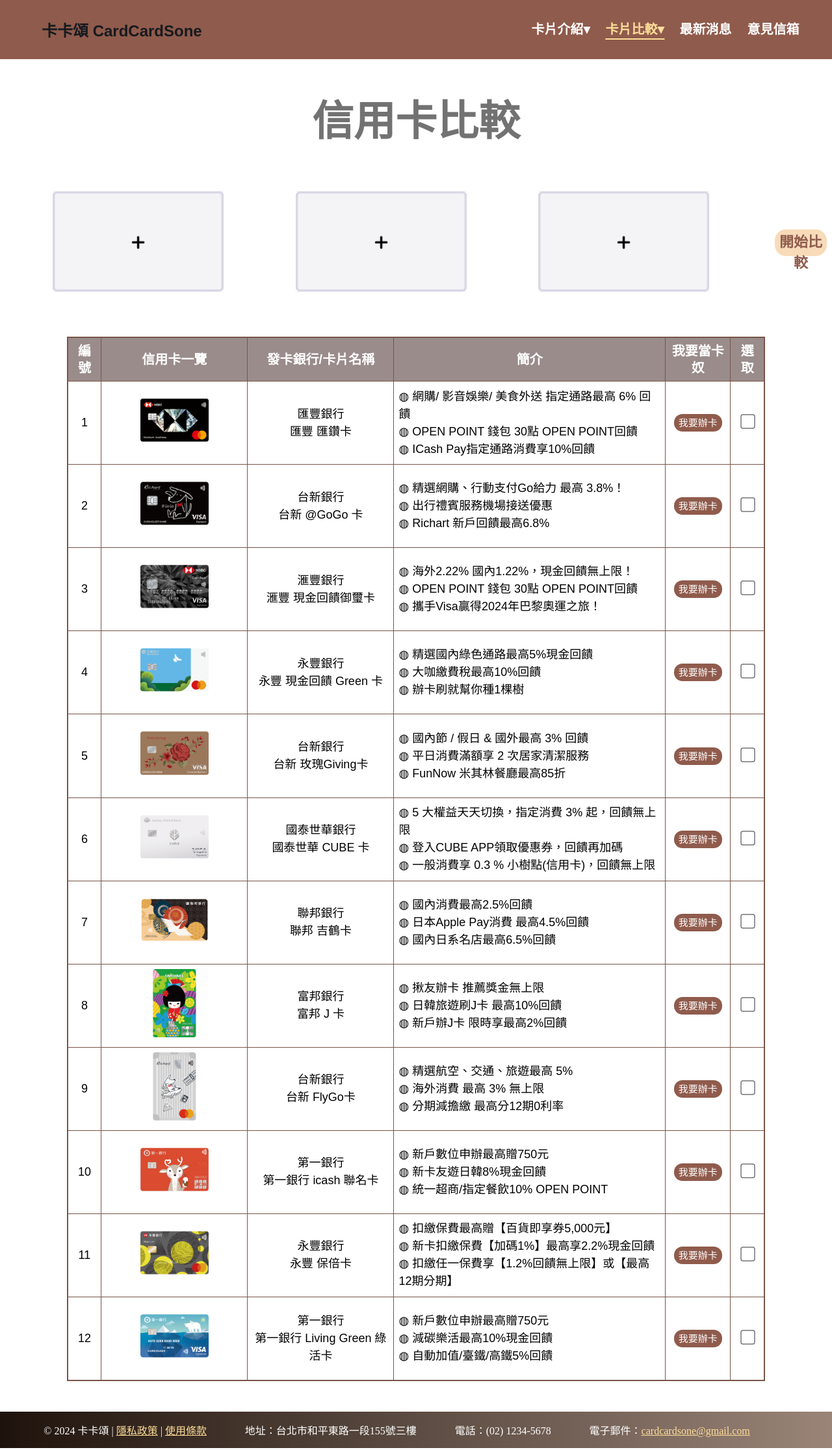
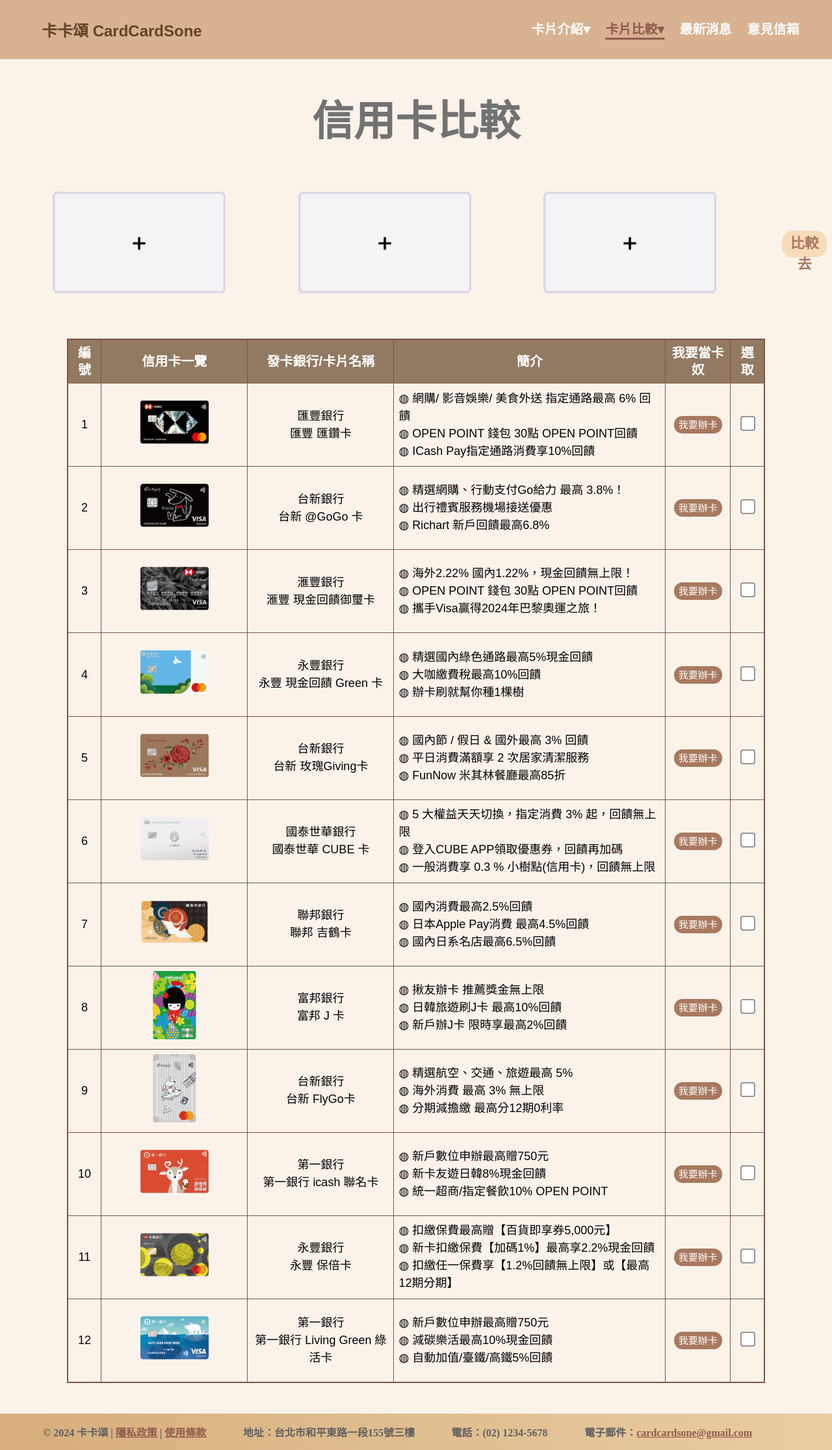
Before and after one commit to chi1007/CardCardSone, a plain HTML site: page webapp/templates/CreditComparison.html in a window 1280 px wide. Shown: the whole page at 65% size. Drawn offline with Linux system fonts and the light colour scheme.

Commit message:
更新網頁配色

```diff
--- a/webapp/static/css/CreditCardComparison.css
+++ b/webapp/static/css/CreditCardComparison.css
@@ -1,12 +1,17 @@
+body {
+  background-color: #fbf3ea; /* 淺灰色的背景色 */
+}
+
 /* 頁頭 */
 .header-container {
+    z-index: 1000;
     position: fixed;
     top: 0;
     left: 0;
     width: 100%;
     }
   .header {
-    background-color: #8f5b4c;
+    background-color: #d8b291;
     display: flex;
     width: 100%;
     gap: 16px;
@@ -20,7 +25,7 @@
 
   .logo a,
   .logo-font a {
-  color: #171a1f;
+    color: #654327;
     flex-grow: 1;
     margin: auto 0;
     font-family:Arial, sans-serif;
@@ -96,7 +101,7 @@
     display: flex;
     flex-direction: column;
     font-size: 20px;
-  color: #ffde99;
+    color: #8f5b4c;
     align-items: center;
   }
 
@@ -111,8 +116,8 @@
     left: 50%;
     transform: translateX(-50%);
     width: 80%;
-  height: 2px;
-  background-color: #ffde99;
+    height: 3px;
+    background-color: #8f5b4c;
 
   }
 
@@ -232,14 +237,14 @@
 }
 th {
 color: #fff;
-background-color: #9A8C8B;
+background-color: #654327b0;
 font: 700 20px/131% Epilogue, sans-serif
 }
 td {
 font:  18px/110% Arial, sans-serif;
 }
 tr:hover {
-background-color: #f5f5f5;
+background-color: #f0e6dc;
 }
 
 #comparison-table {
@@ -275,14 +280,16 @@
   width: calc(100% + 16px); /* 調整寬度，彌補左右各 8px 的外邊距 */
   margin: 0 -8px -8px -8px; /* 左右負邊距彌補 body 預設的外邊距，下方負邊距使底部貼邊 */
   margin-top: 47px;
-  background: #1e130c;
-  background: -webkit-linear-gradient(to left, #9a8478, #1e130c);
-  background: linear-gradient(to left, #9a8478, #1e130c);
-  color: rgb(255, 255, 255);
+  background: #eacda3;
+  background: -webkit-linear-gradient(to right, #d6ae7b, #eacda3);
+  background: linear-gradient(to right, #d6ae7b, #eacda3);
+
+  color: rgb(95, 95, 95);
   text-decoration: none;
   display: flex;
   justify-content: space-around;
   align-items: center;
   padding: 0 3%; /* 保留內邊距 */
   box-sizing: border-box;
+  font-weight: bold;
 }
--- a/webapp/static/css/CreditComparison.css
+++ b/webapp/static/css/CreditComparison.css
@@ -1,3 +1,7 @@
+body {
+  background-color: #fbf3ea; /* 淺灰色的背景色 */
+}
+
 /* 頁頭 */
 .header-container {
     z-index: 1000;
@@ -7,7 +11,7 @@
     width: 100%;
     }
   .header {
-    background-color: #8f5b4c;
+    background-color: #d8b291;
     display: flex;
     width: 100%;
     gap: 16px;
@@ -21,7 +25,7 @@
 
   .logo a,
   .logo-font a {
-    color: #171a1f;
+    color: #654327;
     flex-grow: 1;
     margin: auto 0;
     font-family:Arial, sans-serif;
@@ -97,7 +101,7 @@
     display: flex;
     flex-direction: column;
     font-size: 20px;
-    color: #ffde99;
+    color: #8f5b4c;
     align-items: center;
   }
 
@@ -112,8 +116,8 @@
     left: 50%;
     transform: translateX(-50%);
     width: 80%;
-    height: 2px;
-    background-color: #ffde99;
+    height: 3px;
+    background-color: #8f5b4c;
 
   }
 
@@ -180,19 +184,19 @@
 
 
   .decorative-button {
-    width: 125px;
+    width: 105px;
     background-color: #f8dbb9;
     border-radius: 17px;
     height: 41px;
     font-size: 22px;
-    color: #8f5b4c;
+    color: #a8795f;
     border: none;
     font-weight: bold;
     transition: all 0.3s ease;
 }
 
   .decorative-button:hover {
-    background-color: #8f5b4c;
+    background-color: #a8795f;
     color: #ffffff;
   }
 
@@ -235,7 +239,7 @@
   }
   th {
     color: #fff;
-    background-color: #9A8C8B;
+    background-color: #654327b0;
     font: 700 20px/131% Epilogue, sans-serif
   }
   td {
@@ -250,7 +254,7 @@
   }
 
   tr:hover {
-    background-color: #f5f5f5;
+    background-color: #f0e6dc;
   }
 
   #comparison-table th,
@@ -276,7 +280,7 @@
 
   .select-button {
     padding: 5px 7px;
-    background-color: #8f5b4c;
+    background-color: #a8795f;
     color: #ffffff;
     text-align: center;
     text-decoration: none;
@@ -288,7 +292,7 @@
 
   .select-button:hover {
     background-color: #f8dbb9;
-    color: #8f5b4c;
+    color: #a8795f;
     font-weight: bold;
   }
 
@@ -305,14 +309,16 @@
   width: calc(100% + 16px); /* 調整寬度，彌補左右各 8px 的外邊距 */
   margin: 0 -8px -8px -8px; /* 左右負邊距彌補 body 預設的外邊距，下方負邊距使底部貼邊 */
   margin-top: 47px;
-    background: #1e130c;
-    background: -webkit-linear-gradient(to left, #9a8478, #1e130c);
-    background: linear-gradient(to left, #9a8478, #1e130c);
-    color: rgb(255, 255, 255);
+  background: #eacda3;
+  background: -webkit-linear-gradient(to right, #d6ae7b, #eacda3);
+  background: linear-gradient(to right, #d6ae7b, #eacda3);
+
+  color: rgb(95, 95, 95);
   text-decoration: none;
   display: flex;
   justify-content: space-around;
   align-items: center;
   padding: 0 3%; /* 保留內邊距 */
   box-sizing: border-box;
+  font-weight: bold;
 }
--- a/webapp/static/css/PopularCreditCards.css
+++ b/webapp/static/css/PopularCreditCards.css
@@ -1,3 +1,7 @@
+body {
+  background-color: #fbf3ea; /* 淺灰色的背景色 */
+}
+
 /* 頁頭 */
 .header-container {
   position: fixed;
@@ -6,7 +10,7 @@
   width: 100%;
   }
 .header {
-    background-color: #8f5b4c;
+    background-color: #d8b291;
     display: flex;
     width: 100%;
     gap: 16px;
@@ -20,7 +24,7 @@
 
 .logo a,
 .logo-font a {
-  color: #171a1f;
+  color: #654327;
   flex-grow: 1;
   margin: auto 0;
   font-family:Arial, sans-serif;
@@ -96,8 +100,9 @@
   display: flex;
   flex-direction: column;
   font-size: 20px;
-  color: #ffde99;
+  color: #8f5b4c;
   align-items: center;
+  font-weight: bold;
 }
 
 
@@ -111,8 +116,8 @@
   left: 50%;
   transform: translateX(-50%);
   width: 80%;
-  height: 2px;
-  background-color: #ffde99;
+  height: 3px;
+  background-color: #8f5b4c;
 
 }
 
@@ -125,6 +130,7 @@
 
 
 /* 標題&標籤 */
+
 
 .popular-credit-cards {
   display: flex;
@@ -168,7 +174,7 @@
 
 /* 按下標籤 */
 .filter-options .btn.active {
-  background-color: #e5d8d7;
+  background-color: #d8b29161;
   border: 1px solid rgba(169, 127, 123, 1);
   border-radius: 22px;
   font-family: Inter, sans-serif;
@@ -183,7 +189,7 @@
 .card-container {
   display: flex;
   flex-wrap: wrap;
-  gap: 20px;
+  gap: 10px;
   margin: 12px 20px 0;
   padding: 0 1px;
 }
@@ -217,7 +223,7 @@
   font-family: Inter, sans-serif;
   justify-content: center;
   border-radius: 22px;
-  background-color: #a97f7b;
+  background-color: #a8795f;
   padding: 15px 16px;
 }
 
@@ -260,14 +266,16 @@
   width: calc(100% + 16px); /* 調整寬度，彌補左右各 8px 的外邊距 */
   margin: 0 -8px -8px -8px; /* 左右負邊距彌補 body 預設的外邊距，下方負邊距使底部貼邊 */
   margin-top: 47px;
-  background: #1e130c;
-  background: -webkit-linear-gradient(to left, #9a8478, #1e130c);
-  background: linear-gradient(to left, #9a8478, #1e130c);
-  color: rgb(255, 255, 255);
+  background: #eacda3;
+  background: -webkit-linear-gradient(to right, #d6ae7b, #eacda3);
+  background: linear-gradient(to right, #d6ae7b, #eacda3);
+
+  color: rgb(95, 95, 95);
   text-decoration: none;
   display: flex;
   justify-content: space-around;
   align-items: center;
   padding: 0 3%; /* 保留內邊距 */
   box-sizing: border-box;
+  font-weight: bold;
 }
--- a/webapp/static/css/PopularDebitCards.css
+++ b/webapp/static/css/PopularDebitCards.css
@@ -1,3 +1,7 @@
+body {
+  background-color: #fbf3ea; /* 淺灰色的背景色 */
+}
+
 /* 頁頭 */
 .header-container {
   position: fixed;
@@ -6,7 +10,7 @@
   width: 100%;
   }
 .header {
-    background-color: #8f5b4c;
+    background-color: #d8b291;
     display: flex;
     width: 100%;
     gap: 16px;
@@ -20,7 +24,7 @@
 
 .logo a,
 .logo-font a {
-  color: #171a1f;
+  color: #654327;
   flex-grow: 1;
   margin: auto 0;
   font-family:Arial, sans-serif;
@@ -96,8 +100,9 @@
   display: flex;
   flex-direction: column;
   font-size: 20px;
-  color: #ffde99;
+  color: #8f5b4c;
   align-items: center;
+  font-weight: bold;
 }
 
 
@@ -111,8 +116,8 @@
   left: 50%;
   transform: translateX(-50%);
   width: 80%;
-  height: 2px;
-  background-color: #ffde99;
+  height: 3px;
+  background-color: #8f5b4c;
 
 }
 
@@ -168,7 +173,7 @@
 
 /* 按下標籤 */
 .filter-options .btn.active {
-  background-color: #e5d8d7;
+  background-color: #d8b29161;
   border: 1px solid rgba(169, 127, 123, 1);
   border-radius: 22px;
   font-family: Inter, sans-serif;
@@ -183,7 +188,7 @@
 .card-container {
   display: flex;
   flex-wrap: wrap;
-  gap: 20px;
+  gap: 10px;
   margin: 12px 20px 0;
   padding: 0 1px;
 }
@@ -217,7 +222,7 @@
   font-family: Inter, sans-serif;
   justify-content: center;
   border-radius: 22px;
-  background-color: #a97f7b;
+  background-color: #a8795f;
   padding: 15px 16px;
 }
 
@@ -261,14 +266,16 @@
   width: calc(100% + 16px); /* 調整寬度，彌補左右各 8px 的外邊距 */
   margin: 0 -8px -8px -8px; /* 左右負邊距彌補 body 預設的外邊距，下方負邊距使底部貼邊 */
   margin-top: 47px;
-  background: #1e130c;
-  background: -webkit-linear-gradient(to left, #9a8478, #1e130c);
-  background: linear-gradient(to left, #9a8478, #1e130c);
-  color: rgb(255, 255, 255);
+  background: #eacda3;
+  background: -webkit-linear-gradient(to right, #d6ae7b, #eacda3);
+  background: linear-gradient(to right, #d6ae7b, #eacda3);
+
+  color: rgb(95, 95, 95);
   text-decoration: none;
   display: flex;
   justify-content: space-around;
   align-items: center;
   padding: 0 3%; /* 保留內邊距 */
   box-sizing: border-box;
+  font-weight: bold;
 }
--- a/webapp/templates/CreditComparison.html
+++ b/webapp/templates/CreditComparison.html
@@ -57,7 +57,7 @@
           <div id="cardTitle3" class="card-title"></div>
       </div>
   </div>
-  <button class="decorative-button" id="compareButton">開始比較</button>
+  <button class="decorative-button" id="compareButton">比較去</button>
 </section>
 <table id="comparison-table">
   <thead>
@@ -77,10 +77,10 @@
 
 <footer class="container-footer">
 
-  <p>© 2024 卡卡頌 | <a href="#" style="color:#ffde99;">隱私政策</a> | <a href="#" style="color:#ffde99;">使用條款</a></p>
+  <p>© 2024 卡卡頌 | <a href="#" style="color:#8f5b4c;">隱私政策</a> | <a href="#" style="color:#8f5b4c;">使用條款</a></p>
   <p>地址：台北市和平東路一段155號三樓</p>
   <p>電話：(02) 1234-5678</p>
-  <p>電子郵件：<a href="cardcardsone@gmail.com" style="color:#ffde99;">cardcardsone@gmail.com</p>
+  <p>電子郵件：<a href="cardcardsone@gmail.com" style="color:#8f5b4c;">cardcardsone@gmail.com</p>
 
 </footer>
   <script src="../static/js/CreditComparison.js"></script>
```
Also changed, not shown: webapp/templates/CreditCardComparison.html (+2 -2 lines), webapp/templates/PopularCreditCards.html (+2 -2 lines), webapp/templates/PopularDebitCards.html (+2 -2 lines). Lines whose indentation alone changed are shown as unchanged.
